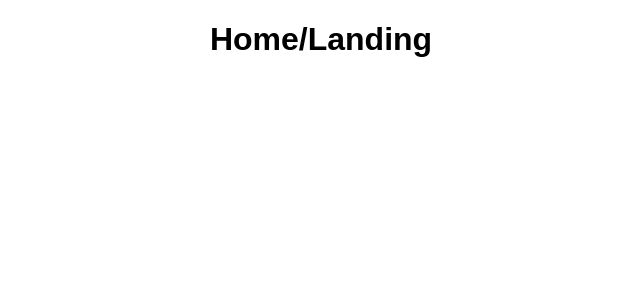
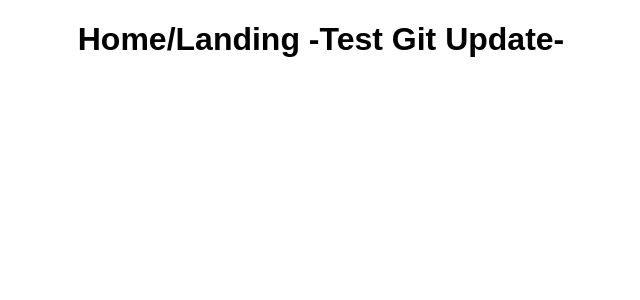
Before and after one commit to sheriffahmed/ThriftyLovers, a React (Create React App) app in the folder frontend/: page / in a window 1280 px wide. Shown: the top 300 px of the page, without its empty margins (319-959 px from the left). Built offline with nearby package versions, Linux system fonts and the light colour scheme.

Commit message:
added test msg

```diff
--- a/frontend/src/components/LandingPage.js
+++ b/frontend/src/components/LandingPage.js
@@ -5,7 +5,7 @@ class LandingPage extends React.Component {
     render(){
         return(
             <div>
-                <h1>Home/Landing</h1>
+                <h1>Home/Landing -Test Git Update-</h1>
                 </div>
         )
     }
```
